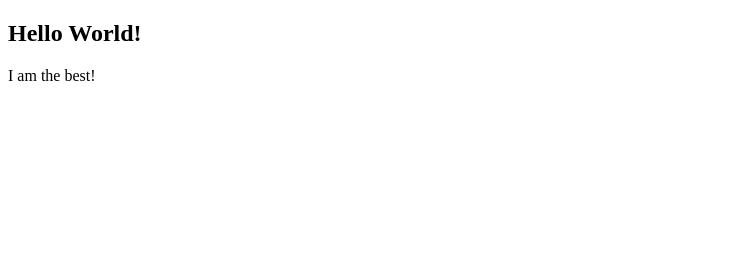
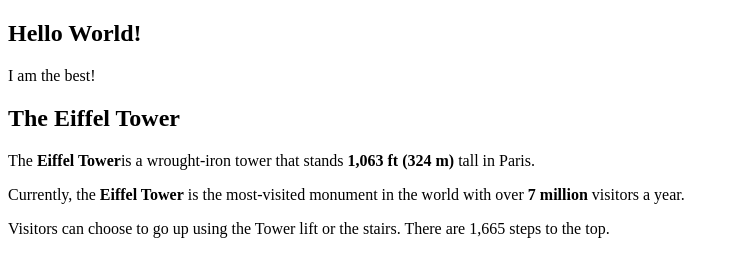
Before and after one commit to yurilov/js-learning, a website: page index.html in a window 1280 px wide. Shown: the whole page, without its empty margins (0-739 px from the left). Drawn offline with Linux system fonts and the light colour scheme.

Commit message:
update index.html

```diff
--- a/index.html
+++ b/index.html
@@ -12,5 +12,12 @@
     <h1 class="section__heading">Hello World!</h1>
     <p class="section__text">I am the best!</p>
   </section>
+  <section>
+    <h1>The Eiffel Tower</h1>
+
+    <p>The <strong>Eiffel Tower</strong>is a wrought-iron tower that stands <strong>1,063 ft (324 m)</strong> tall in Paris.</p>
+    <p>Currently, the <strong>Eiffel Tower</strong> is the most-visited monument in the world with over <strong>7 million</strong> visitors a year.</p>
+    <p>Visitors can choose to go up using the Tower lift or the stairs. There are 1,665 steps to the top.</p>
+  </section>
 </body>
 </html>
```
